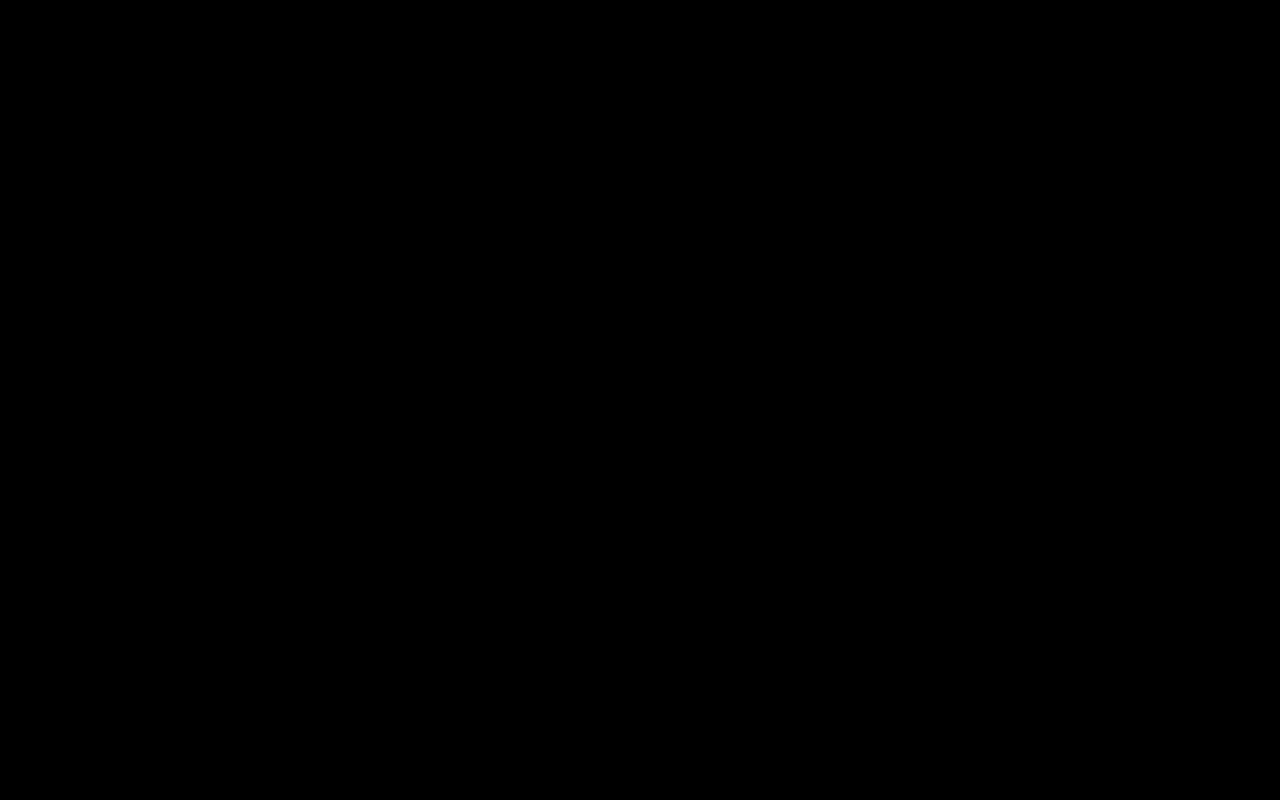
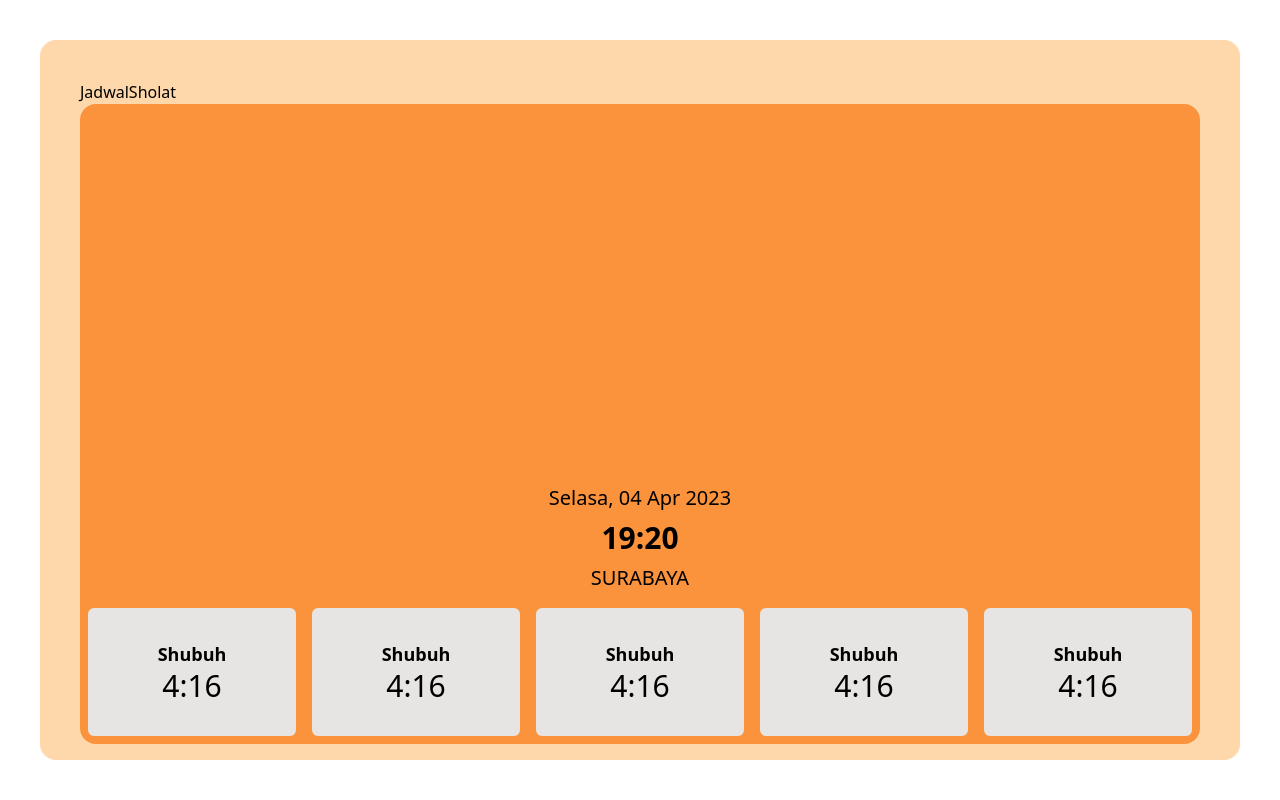
Before and after one commit to RhamaDW/jadwalsolat, a Flask app: page / in a window 1280 px wide. Before the commit the page is empty. Run offline with Flask 3, Linux system fonts and the light colour scheme; parts of the project's set-up code (start-up, migrations or seed data) failed here and were passed over; some libraries are stand-ins or nearby versions.

Commit message:
In progress html

```diff
--- a/templates/index.html
+++ b/templates/index.html
@@ -3,10 +3,44 @@
 <head>
     <meta charset="UTF-8">
     <meta name="viewport" content="width=device-width, initial-scale=1.0">
+    <script src="https://cdn.tailwindcss.com"></script>
     <link rel="stylesheet" type="text/css" href="{{ url_for('static', filename='style.css') }}">
     <title>Jadwal Sholat</title>
 </head>
-<body>
-
+<body class="bg-white p-10 h-screen">
+  <div class="bg-orange-200	rounded-2xl h-full p-10">
+    <div class="flex flex-row items-center">
+        <div>JadwalSholat</div>
+    </div>
+    <div class="bg-orange-400 rounded-2xl h-full flex flex-col justify-end">
+        <div class="text-center">
+            <div class="mb-2 text-xl">Selasa, 04 Apr 2023</div>
+            <div class="mb-2 text-3xl font-bold">19:20</div>
+            <div class="mb-2 text-xl uppercase">Surabaya</div>
+        </div>
+        <div class="flex flex-row items-center">
+            <div class="bg-stone-200 px-6 py-8 rounded-md text-center flex-1 m-2">
+                <div class="text-lg font-bold">Shubuh</div>
+                <div class="text-3xl">4:16</div>
+            </div>
+            <div class="bg-stone-200 px-6 py-8 rounded-md text-center flex-1 m-2">
+                <div class="text-lg font-bold">Shubuh</div>
+                <div class="text-3xl">4:16</div>
+            </div>
+            <div class="bg-stone-200 px-6 py-8 rounded-md text-center flex-1 m-2">
+                <div class="text-lg font-bold">Shubuh</div>
+                <div class="text-3xl">4:16</div>
+            </div>
+            <div class="bg-stone-200 px-6 py-8 rounded-md text-center flex-1 m-2">
+                <div class="text-lg font-bold">Shubuh</div>
+                <div class="text-3xl">4:16</div>
+            </div>
+            <div class="bg-stone-200 px-6 py-8 rounded-md text-center flex-1 m-2">
+                <div class="text-lg font-bold">Shubuh</div>
+                <div class="text-3xl">4:16</div>
+            </div>
+          </div>
+    </div>
+  </div>
 </body>
 </html>
```
Also changed, not shown: waktusholat.py (+12 -12 lines).
